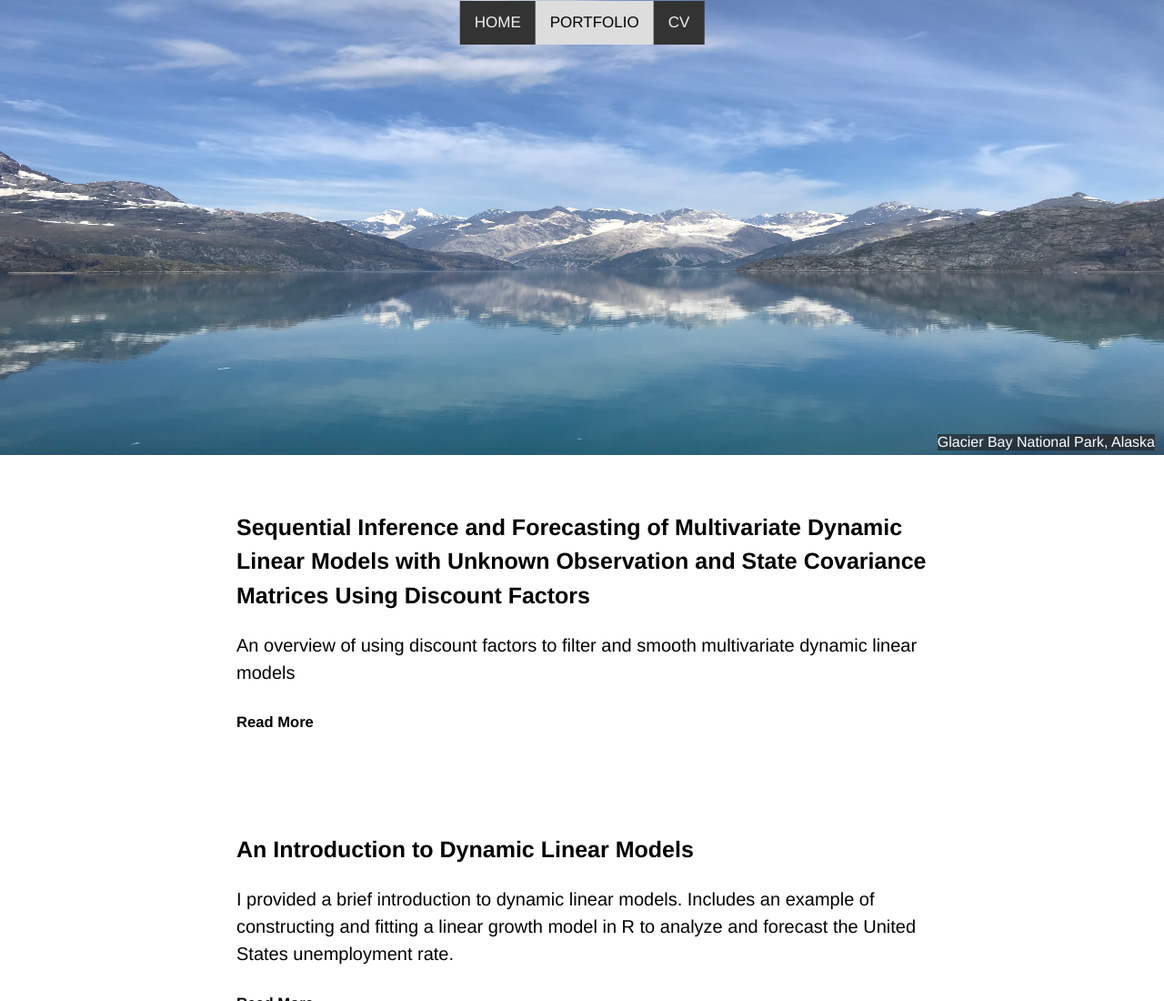
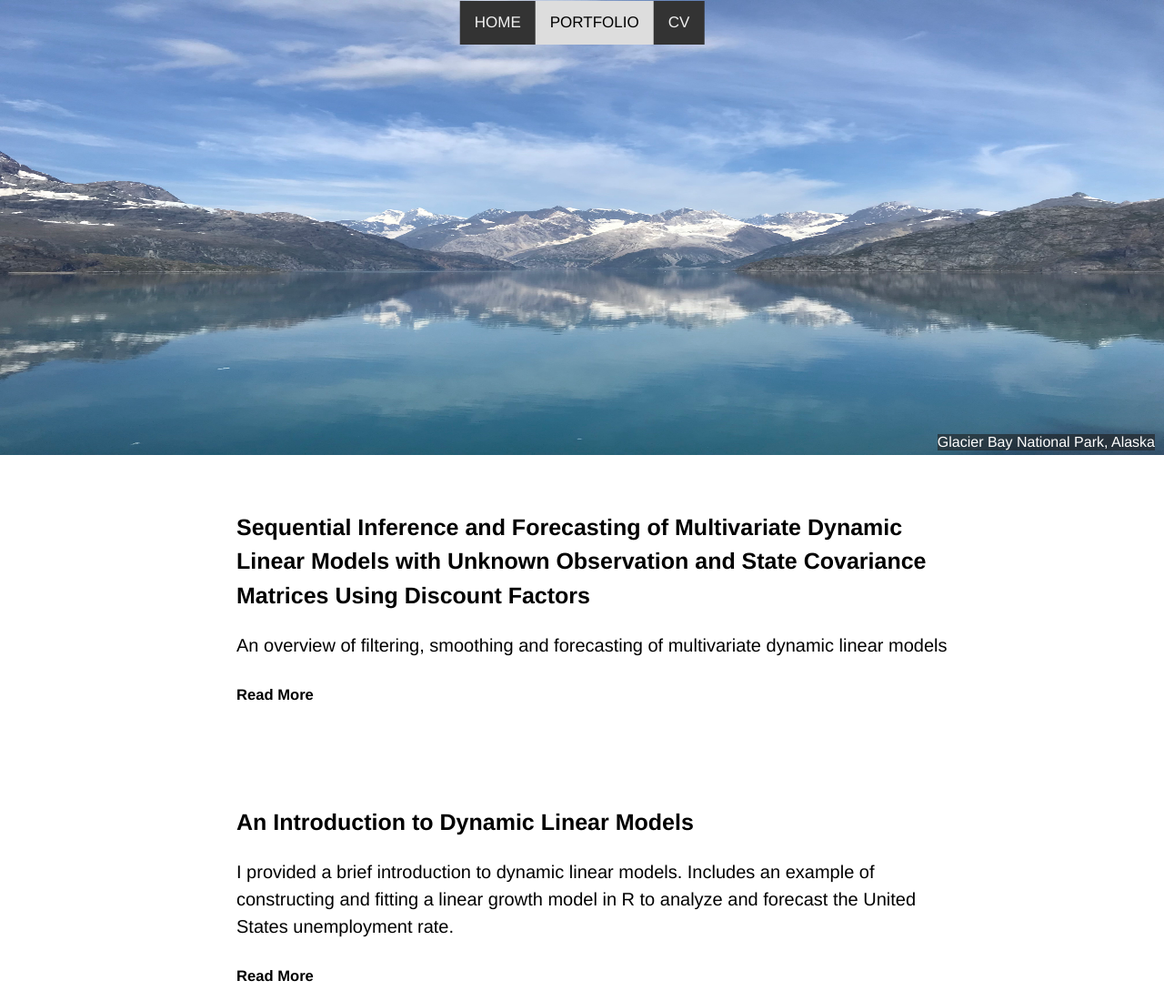
Before and after one commit to michaelellis003/michaelellis003.github.io, a plain HTML site: page portfolio.html in a window 1280 px wide. Shown: the top 1100 px of the page at 91% size. Drawn offline with Linux system fonts and the light colour scheme.

Commit message:
update blog post

```diff
--- a/portfolio.html
+++ b/portfolio.html
@@ -21,7 +21,7 @@
     <div class="portfolio">
         <div class="card">
             <h2><a href="files/filtering_blog.html" target="new">Sequential Inference and Forecasting of Multivariate Dynamic Linear Models with Unknown Observation and State Covariance Matrices Using Discount Factors</a></h2>
-            <p> An overview of using discount factors to filter and smooth multivariate dynamic linear models</p>
+            <p> An overview of filtering, smoothing and forecasting of multivariate dynamic linear models</p>
             <h5><a href="files/filtering_blog.html" target="new">Read More</a></h5>
         </div>
     </div>
```
